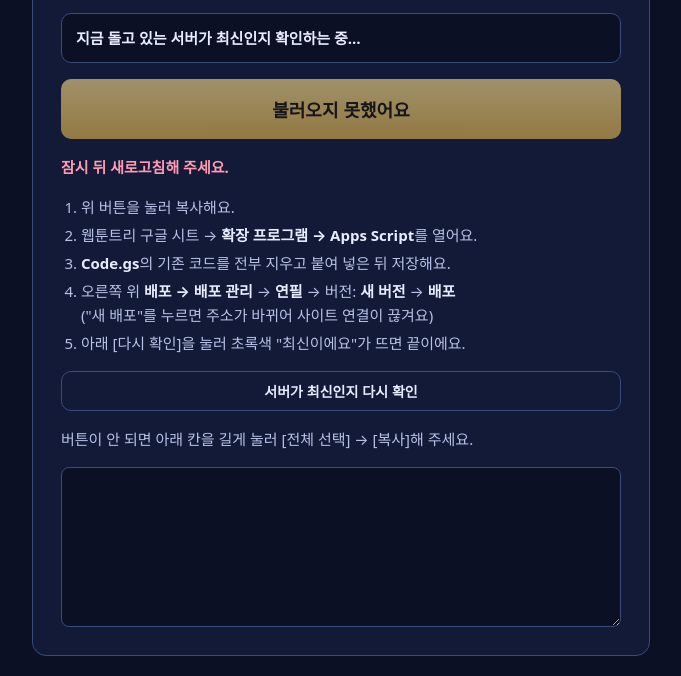
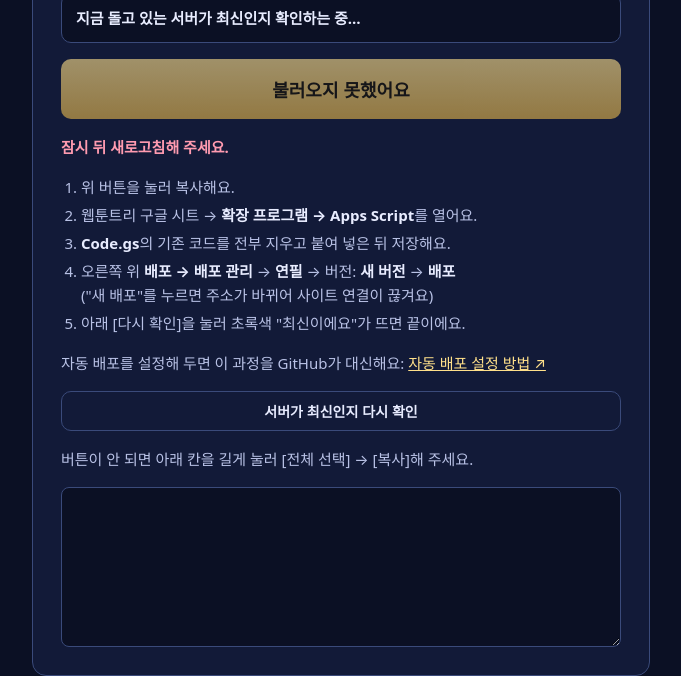
Before and after one commit to HY3ONGH0/webtoontree, a plain HTML site: page server-code.html in a window 1280 px wide. Shown: the part 124-800 px from the top of the page, without its empty margins (299-980 px from the left). Drawn offline with Linux system fonts and the light colour scheme; no server answers.

Commit message:
서버 자동 배포: Code.gs가 main에 합쳐지면 Apps Script에 올리고 새 버전으로 배포
- .github/workflows/deploy-server.yml: clasp로 받아 오기 → 코드 바꿔 넣기 → 올리기 → 같은 주소로 새 버전 배포 → 판 번호 확인
- 설정 전(비밀값 없음)에는 실패 없이 건너뛰기
- apps-script/자동배포.md: 아이패드에서도 할 수 있는 한 번만 하는 설정 방법

Co-Authored-By: Claude Opus 5.5 <noreply@anthropic.com>
Claude-Session: https://claude.ai/code/session_01FwymcwDA2KS56RXNQjbaN4

```diff
--- a/server-code.html
+++ b/server-code.html
@@ -38,6 +38,7 @@
     <li>오른쪽 위 <b>배포 → 배포 관리</b> → <b>연필</b> → 버전: <b>새 버전</b> → <b>배포</b><br>("새 배포"를 누르면 주소가 바뀌어 사이트 연결이 끊겨요)</li>
     <li>아래 [다시 확인]을 눌러 초록색 "최신이에요"가 뜨면 끝이에요.</li>
   </ol>
+  <p>자동 배포를 설정해 두면 이 과정을 GitHub가 대신해요: <a href="https://github.com/HY3ONGH0/webtoontree/blob/main/apps-script/%EC%9E%90%EB%8F%99%EB%B0%B0%ED%8F%AC.md" target="_blank" rel="noopener" style="color:#FFE08A">자동 배포 설정 방법 ↗</a></p>
   <button type="button" id="recheck">서버가 최신인지 다시 확인</button>
   <p>버튼이 안 되면 아래 칸을 길게 눌러 [전체 선택] → [복사]해 주세요.</p>
   <textarea id="code" readonly aria-label="서버 코드"></textarea>
```
Also changed, not shown: 3 other files.
